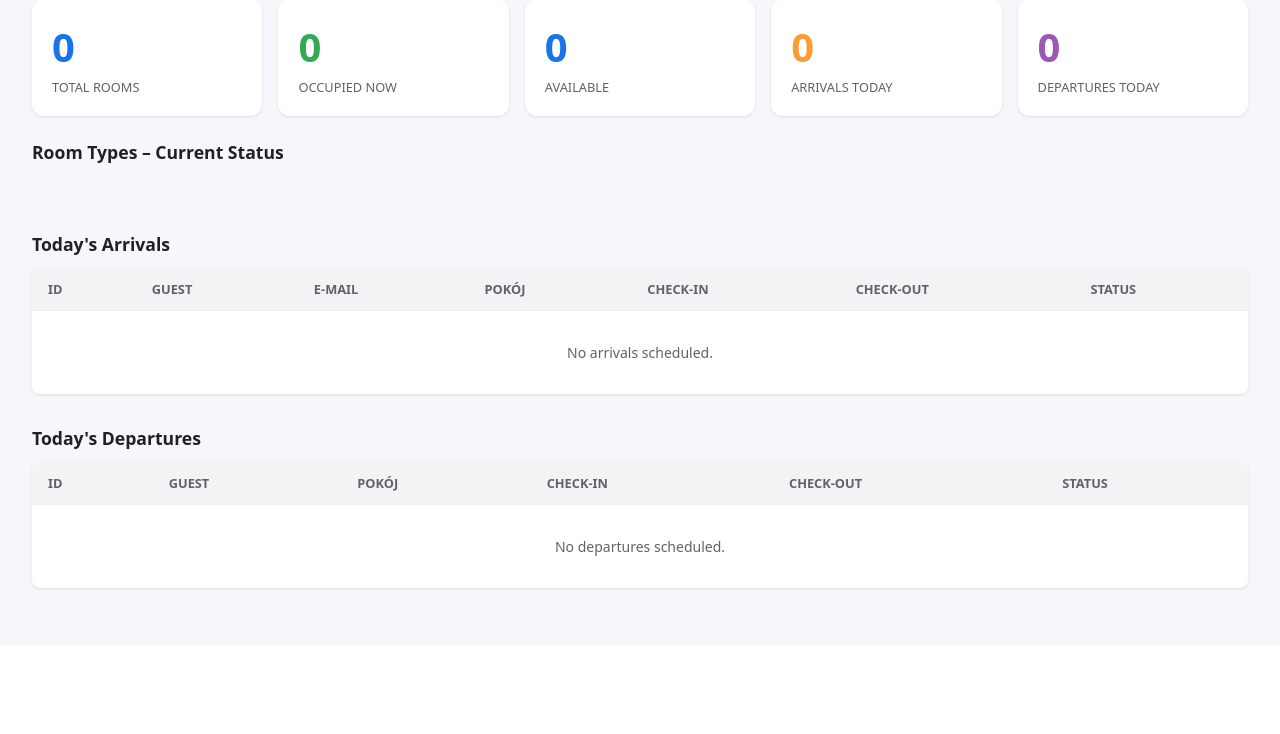
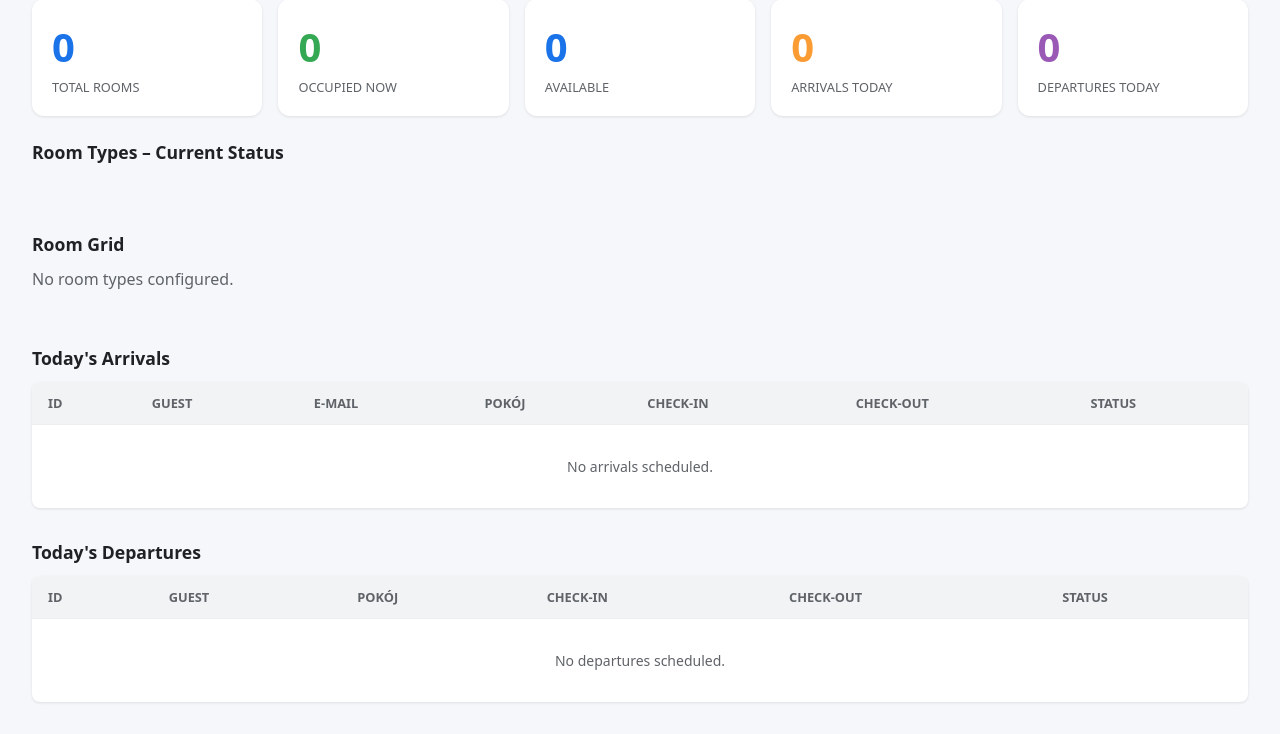
Before and after one commit to michalfrackowiak/hotel-ai-claude, a Django app: page /dashboard/ in a window 1280 px wide. Shown: the part 155-889 px from the top of the page. Before the commit the page ends 746 px from the top, so only its background shows below. Run offline with Django 4.2, Linux system fonts and the light colour scheme; data that the repository does not hold is empty.

Commit message:
Add visual room grid to dashboard (#14)

```diff
--- a/hotel_ai/urls.py
+++ b/hotel_ai/urls.py
@@ -53,16 +53,51 @@ def dashboard(request):
         check_out=selected_date,
     ).exclude(status="cancelled").select_related("room", "client").order_by("-created_at")[:20]
 
-    # Room type stats
+    # Room type stats & grid
     room_stats = []
+    room_grid = []
     for rt in room_types:
-        rooms = Room.objects.filter(room_type=rt, is_active=True)
-        total = rooms.count()
-        occupied = rooms.filter(
-            bookings__check_in__lte=selected_date,
-            bookings__check_out__gt=selected_date,
-            bookings__status__in=["confirmed", "checked_in"],
-        ).distinct().count()
+        rooms_qs = Room.objects.filter(room_type=rt, is_active=True)
+        total = rooms_qs.count()
+        occupied_ids = set(
+            Booking.objects.filter(
+                room__in=rooms_qs,
+                check_in__lte=selected_date,
+                check_out__gt=selected_date,
+            )
+            .exclude(status="cancelled")
+            .values_list("room_id", flat=True)
+        )
+        room_type_grid = []
+        for r in rooms_qs.order_by("room_number"):
+            is_occupied = r.id in occupied_ids
+            active_booking = None
+            if is_occupied:
+                try:
+                    active_booking = Booking.objects.get(
+                        room=r,
+                        check_in__lte=selected_date,
+                        check_out__gt=selected_date,
+                    )
+                except Booking.DoesNotExist:
+                    pass
+            room_type_grid.append({
+                "id": r.id,
+                "number": r.room_number,
+                "occupied": is_occupied,
+                "status": active_booking.status if active_booking else None,
+                "guest": (
+                    f"{active_booking.client.full_name}" if active_booking and active_booking.client else ""
+                ),
+                "booking_id": active_booking.id if active_booking else None,
+                "check_in": (
+                    active_booking.check_in.isoformat() if active_booking else None
+                ),
+                "check_out": (
+                    active_booking.check_out.isoformat() if active_booking else None
+                ),
+            })
+        occupied = len(occupied_ids)
         available = total - occupied
         occupancy_pct = int((occupied / total * 100) if total > 0 else 0)
         room_stats.append({
@@ -71,6 +106,10 @@ def dashboard(request):
             "available": available,
             "price": str(rt.base_price_per_night),
             "occupancy_pct": occupancy_pct,
+        })
+        room_grid.append({
+            "room_type": rt.name,
+            "rooms": room_type_grid,
         })
 
     pl = language == "pl"
@@ -83,6 +122,7 @@ def dashboard(request):
         "arrived_today": len(arrivals),
         "departing_today": len(departures),
         "room_stats": room_stats,
+        "room_grid": room_grid,
         "arrivals": arrivals,
         "departures": departures,
     })
--- a/templates/dashboard/index.html
+++ b/templates/dashboard/index.html
@@ -74,6 +74,25 @@ tr:hover td { background:#f8f9fa; }
   </div>
 </div>
 <div class="section" style="margin-top:1.5rem">
+  <h2>{% if language == 'pl' %}Mapa pokoi{% else %}Room Grid{% endif %}</h2>
+  {% for group in room_grid %}
+  <div style="margin-bottom:1.5rem">
+    <h3 style="font-size:.95rem;color:var(--gray);margin-bottom:.5rem">{{ group.room_type }}</h3>
+    <div style="display:flex;flex-wrap:wrap;gap:.5rem">
+      {% for room in group.rooms %}
+      <a href="#" data-booking-id="{{ room.booking_id|default:"" }}" data-status="{{ room.status|default:"available" }}"
+         onclick="event.preventDefault(); toggleRoom(this)"
+         style="display:inline-flex;align-items:center;justify-content:center;width:64px;height:64px;border-radius:8px;font-weight:700;font-size:1rem;text-decoration:none;cursor:pointer;border:2px solid {% if room.occupied %}{% if room.status == 'checked_in' %}#fa9c33{% else %}#ea4335{% endif %}{% else %}#34a853{% endif %};color:white;background:{% if room.occupied %}#333{% else %}#e8f5e9{% endif %}">
+        {{ room.number }}
+      </a>
+      {% endfor %}
+    </div>
+  </div>
+  {% empty %}
+  <p style="color:var(--gray)">{% if language == 'pl' %}Brak typów pokojów.{% else %}No room types configured.{% endif %}</p>
+  {% endfor %}
+</div>
+<div class="section" style="margin-top:1.5rem">
   <h2>{% if language == 'pl' %}Wykaszczeni dziś (przybycia){% else %}Today's Arrivals{% endif %}</h2>
   <table>
     <thead><tr><th>ID</th><th>{% if language == 'pl' %}Gość{% else %}Guest{% endif %}</th><th>E-mail</th><th>Pokój</th><th>{% if language == 'pl' %}Przyjazd{% else %}Check-in{% endif %}</th><th>{% if language == 'pl' %}Wymeldowanie{% else %}Check-out{% endif %}</th><th>Status</th></tr></thead>
@@ -117,6 +136,33 @@ tr:hover td { background:#f8f9fa; }
 <script>
 const picker = document.getElementById('datePicker');
 picker.addEventListener('change', () => window.location.href = '?date=' + picker.value);
+
+const roomColors = { checked_in: '#fa9c33', confirmed: '#ea4335', available: '#34a853' };
+const roomBg   = { checked_in: '#fff3e0', confirmed: '#fce4ec', available: '#e8f5e9' };
+
+function toggleRoom(el) {
+  const bookingId = el.dataset.bookingId;
+  if (!bookingId) return;
+  const st = el.dataset.status;
+  const action = st === 'checked_in' ? 'cancel' : st === 'confirmed' ? 'check-out' : 'check-in';
+  fetch(`/api/bookings/${bookingId}/${action}/`, {
+    method: 'POST', headers: {'X-CSRFToken': getCookie('csrftoken')}, credentials: 'same-origin'
+  }).then(r => r.json()).then(data => {
+    if (data.booking) {
+      el.dataset.status = data.booking.status;
+      const s = data.booking.status;
+      el.style.borderColor = roomColors[s] || '#333';
+      el.style.background  = roomBg[s] || '#eee';
+      el.title = `${s} · ${bookingId}`;
+    }
+  });
+}
+
+function getCookie(name) {
+  let v; document.cookie.split(';').forEach(c => {
+    if (c.trim().startsWith(name + '=')) v = decodeURIComponent(c.trim().slice(name.length + 1));
+  }); return v;
+}
 </script>
 </body>
 </html>
```
